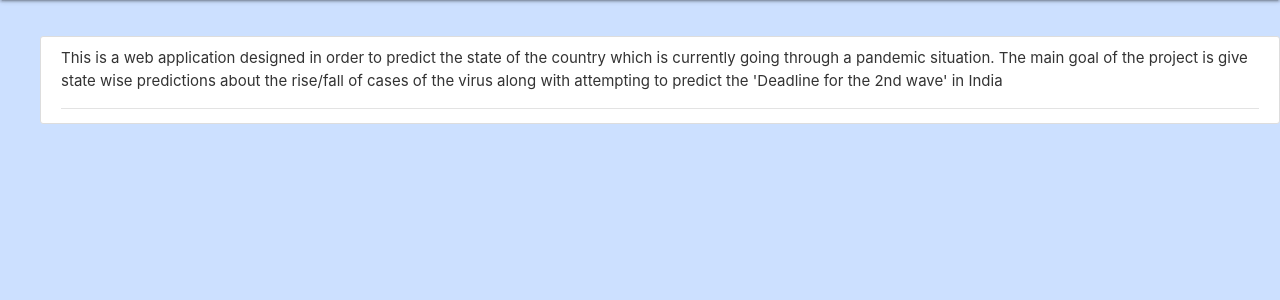
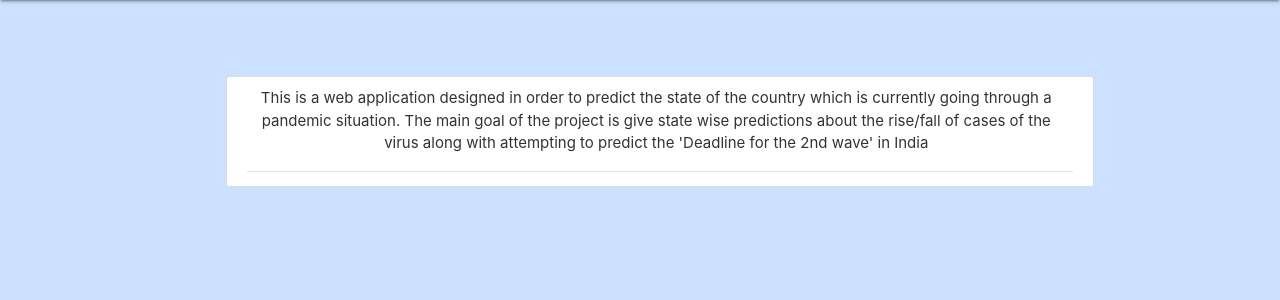
Before and after one commit to SaiVamshiK/Covid19-Future-Predictions-in-India, a Django app: page /about/ in a window 1280 px wide. Shown: the part 64-364 px from the top of the page. Run offline with Django 3.2, Linux system fonts and the light colour scheme; some libraries are stand-ins or nearby versions.

Commit message:
altered the about page a bit

```diff
--- a/Covid19PredictorApp/templates/Covid19PredictorApp/about.html
+++ b/Covid19PredictorApp/templates/Covid19PredictorApp/about.html
@@ -1,5 +1,8 @@
 {% extends 'Covid19PredictorApp/base.html' %}
 {% block content %}
+
+    <center>
+      <div style="margin-top: 40px; width: 70%;">
         <article class="media content-section">
           <div class="media-body">
             <div class="article-metadata">
@@ -9,4 +12,7 @@
             </div>
           </div>
         </article>
+      </div>
+    </center>
+
 {% endblock content %}
```
Lines whose indentation alone changed are shown as unchanged.
